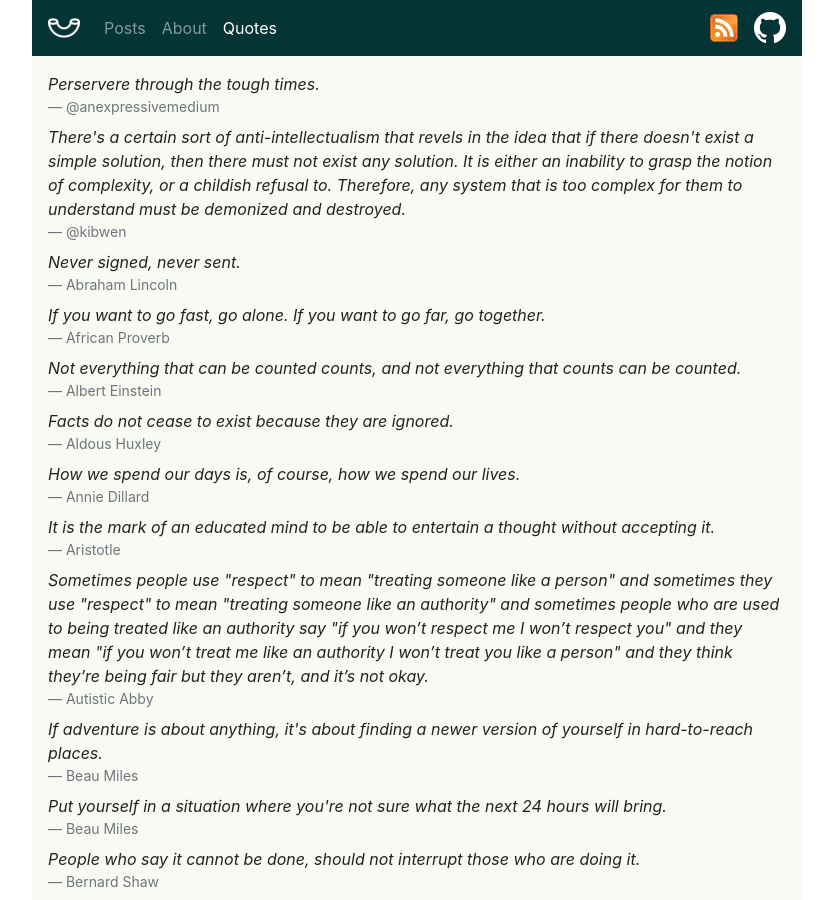
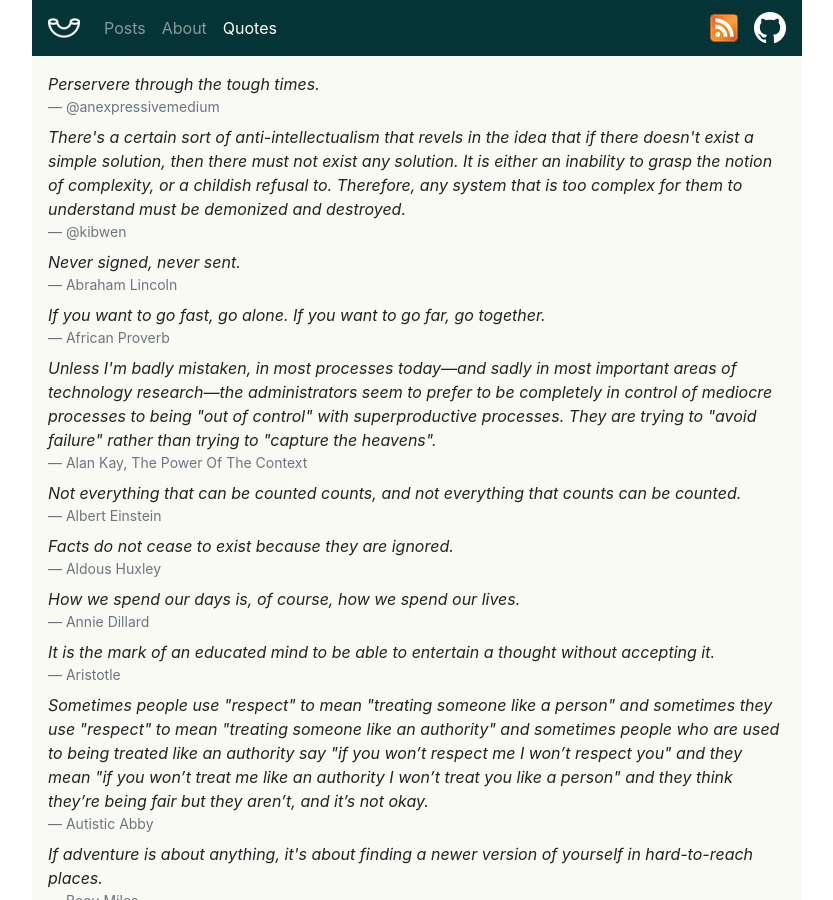
Before and after one commit to mackorone/mackorone.github.io, a Jekyll site: the page built from quotes.html, in a window 1280 px wide and 900 px high. Shown: the whole window, without its empty margins (223-1056 px from the left). Built offline with Jekyll 4.4.1, drawn with Linux system fonts in a browser that asks for light colours; nearby versions of some CDN libraries.

Commit message:
Update quotes.yml

```diff
--- a/_data/quotes.yml
+++ b/_data/quotes.yml
@@ -185,3 +185,5 @@
   source: J.R.R. Tolkien
 - quote: Discipline [is doing] what you’re supposed to do, when you’re supposed to do it, the way it’s supposed to get done.
   source: Nick Saban
+- quote: Unless I'm badly mistaken, in most processes today—and sadly in most important areas of technology research—the administrators seem to prefer to be completely in control of mediocre processes to being "out of control" with superproductive processes. They are trying to "avoid failure" rather than trying to "capture the heavens".
+  source: Alan Kay, The Power Of The Context
```
